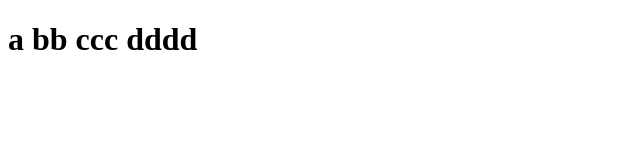
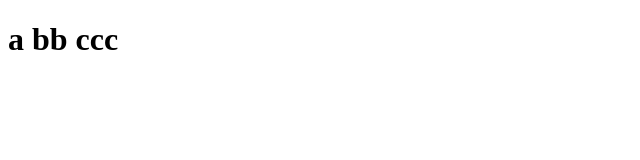
Before and after one commit to hamsanguk/git-practice, a plain HTML site: page index.html in a window 1280 px wide. Shown: the whole page, without its empty margins (0-640 px from the left). Drawn offline with Linux system fonts and the light colour scheme.

Commit message:
고의충돌

```diff
--- a/index.html
+++ b/index.html
@@ -18,7 +18,6 @@
     a
     bb
     ccc
-    dddd
   </h1>
 </body>
 </html>
```
